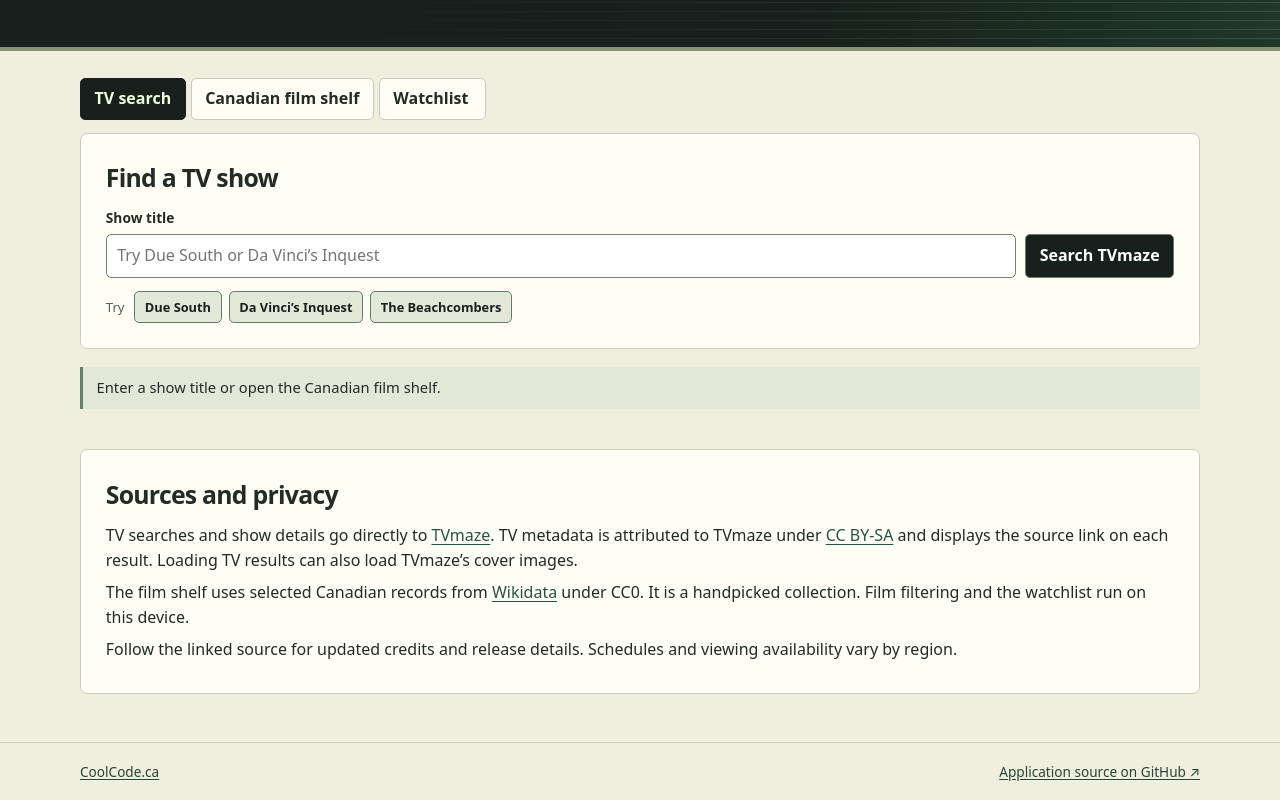
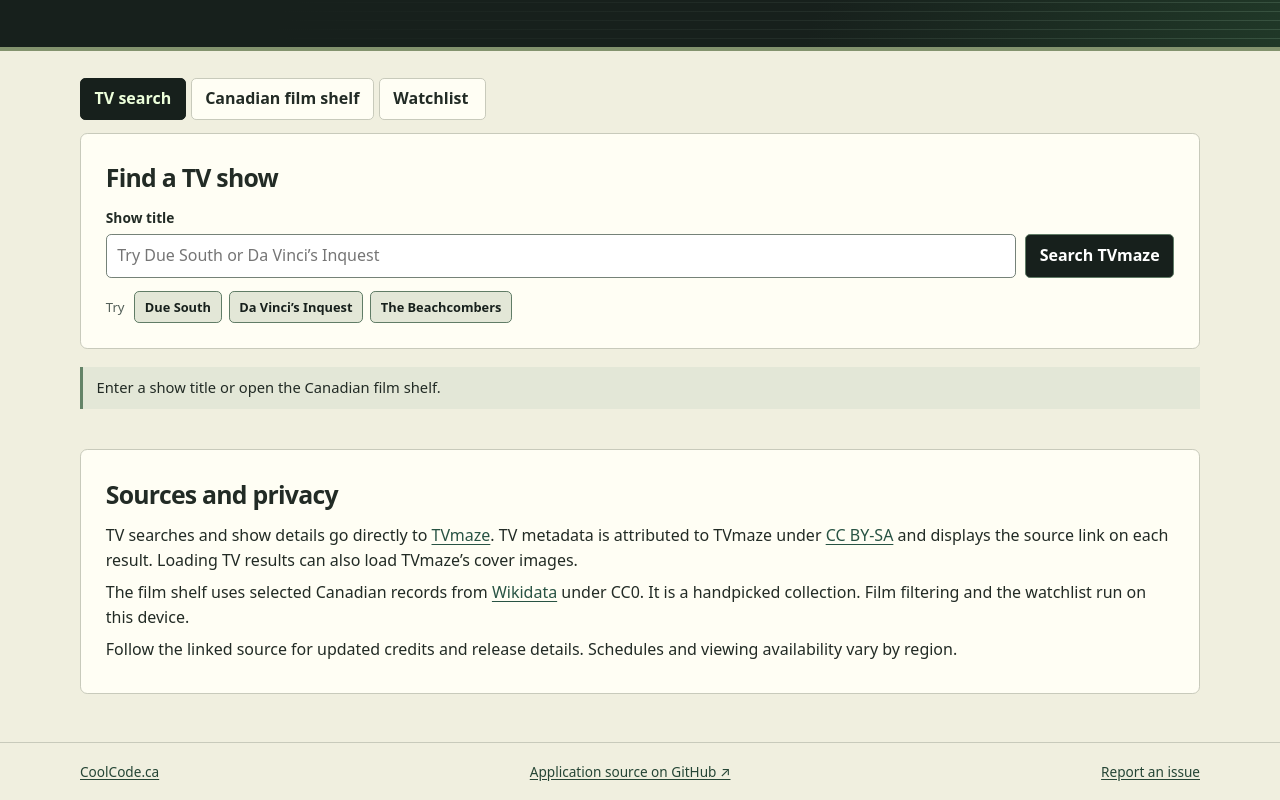
Before and after one commit to jsdyer/screenradar, a plain HTML site: page web/index.html in a window 1280 px wide. Shown: the part 359-1159 px from the top of the page. Drawn offline with Linux system fonts and the light colour scheme.

Commit message:
Add a tool-specific issue link and count aggregate page visits

```diff
--- a/web/index.html
+++ b/web/index.html
@@ -9,6 +9,7 @@
   <title>Screen Radar · CoolCode</title>
   <link rel="stylesheet" href="./style.css">
   <script type="module" src="./app.mjs"></script>
+<script defer src="/assets/tool-metrics.js" referrerpolicy="no-referrer"></script>
 </head>
 <body>
   <a class="skip" href="#workbench">Skip to discovery tools</a>
@@ -54,6 +55,6 @@
     </aside>
   </main>
   <dialog id="details" aria-labelledby="detail-title"><form method="dialog" class="dialog-controls"><button type="submit" class="secondary">Close</button></form><div id="detail-body"></div></dialog>
-  <footer><div class="site"><a href="https://coolcode.ca/">CoolCode.ca</a><a href="https://github.com/jsdyer/screenradar">Application source on GitHub ↗</a></div></footer>
+  <footer><div class="site"><a href="https://coolcode.ca/">CoolCode.ca</a><a href="https://github.com/jsdyer/screenradar">Application source on GitHub ↗</a> <a href="https://coolcode.ca/report/?tool=screenradar" referrerpolicy="no-referrer">Report an issue</a></div></footer>
 </body>
 </html>
```
